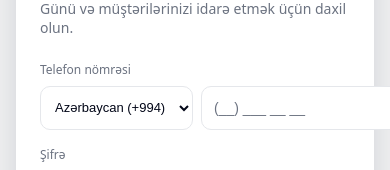
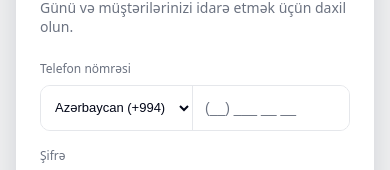
Before and after one commit to rbayramo/front-barbar, a React (Vite) app: page /login in a window 390 px wide. Shown: the part 315-485 px from the top of the page. Built offline with nearby package versions, Linux system fonts and the light colour scheme.

Commit message:
phone input styles

```diff
--- a/src/styles.css
+++ b/src/styles.css
@@ -1469,32 +1469,45 @@ body.dark-theme .triggers-card {
 
 /* Phone input */
 
+/* Phone input */
+
 .phone-input-row {
   display: flex;
-  gap: 8px;
-  align-items: center;
-}
-
+  align-items: center;
+  width: 100%;
+  max-width: 100%;
+  border-radius: 10px;
+  border: 1px solid var(--border-subtle);
+  background: var(--bg-surface);
+  overflow: hidden;
+}
+
+/* left dropdown */
 .phone-country-select {
   height: 44px;
-  border-radius: 10px;
-  border: 1px solid var(--border-subtle);
   padding: 0 10px;
   font-size: 13px;
   background: var(--bg-surface);
   color: var(--text-main);
-}
-
+  border: none;
+  border-right: 1px solid var(--border-subtle);
+  border-radius: 0;
+  flex-shrink: 0;
+}
+
+/* right phone field */
 .phone-number-input {
   flex: 1;
+  min-width: 0;
   height: 44px;
-  border-radius: 10px;
-  border: 1px solid var(--border-subtle);
   padding: 0 12px;
   font-size: 14px;
   background: var(--bg-surface);
   color: var(--text-main);
-}
+  border: none;
+  border-radius: 0;
+}
+
 
 /* Contact form card inside sheet */
 
```
